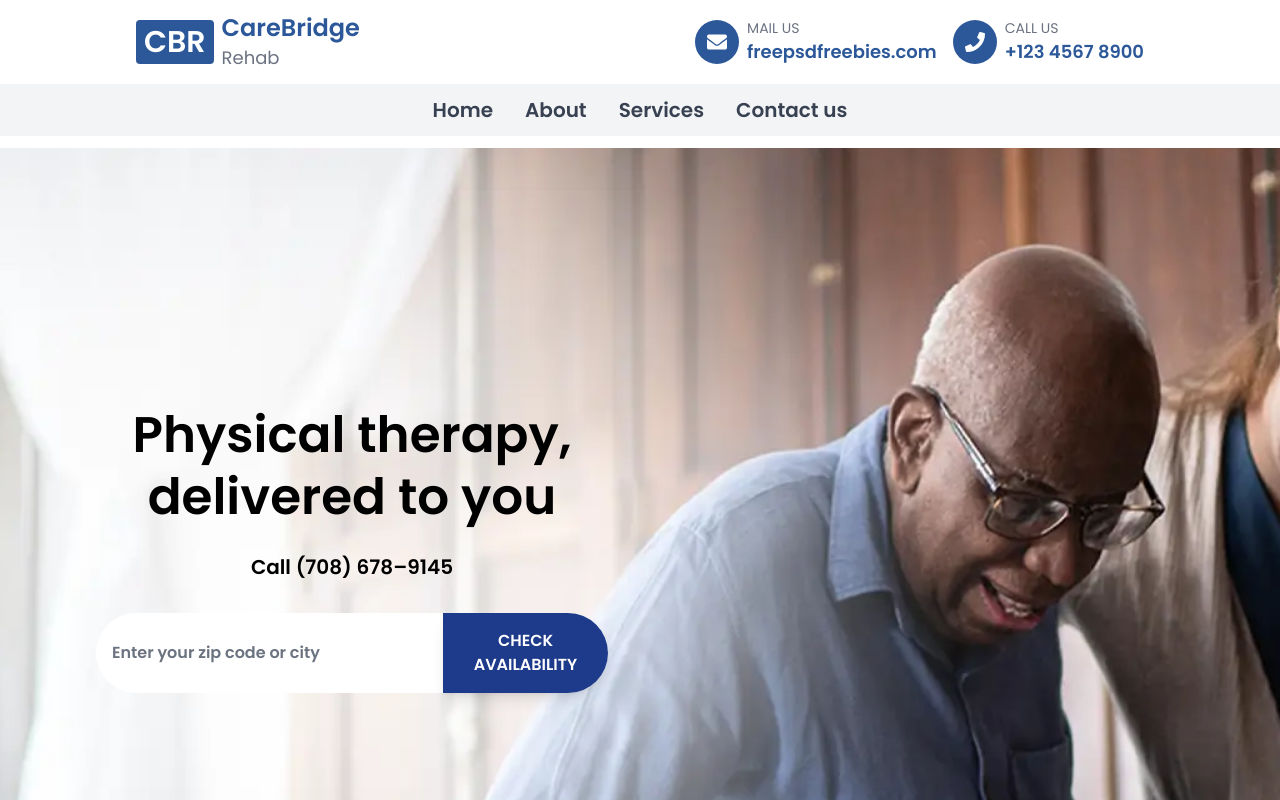
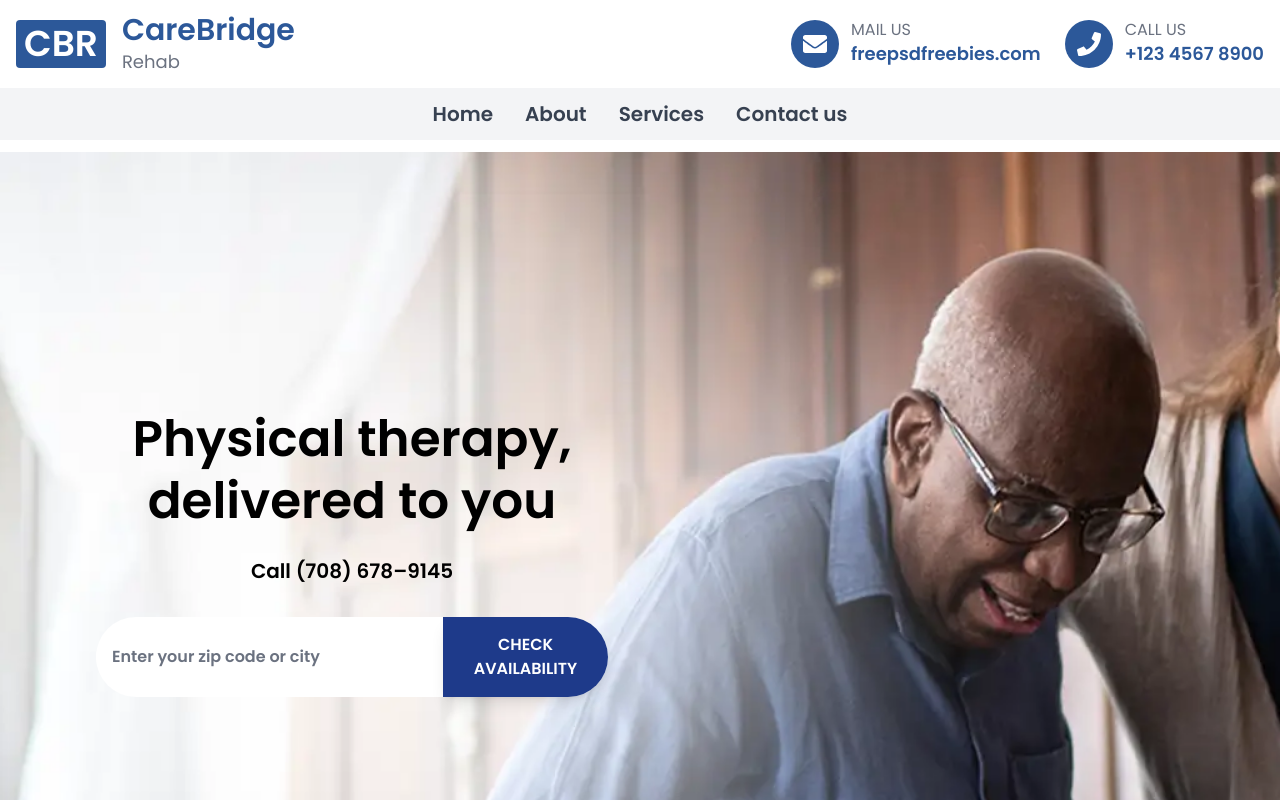
Before and after one commit to Asmaa63/CareBridge, a React (Vite) app: page / in a window 1280 px wide. Shown: the top 800 px of the page. Built offline with nearby package versions, Linux system fonts and the light colour scheme.

Commit message:
delete screen

```diff
--- a/tailwind.config.js
+++ b/tailwind.config.js
@@ -3,12 +3,12 @@ module.exports = {
   content: ["./index.html", "./src/**/*.{js,ts,jsx,tsx}"],
   theme: {
     extend: {
-      screens: {
-        xs: "250px", // حجم للشاشات الصغيرة جدًا (مثل الهواتف الصغيرة)
-        sm: "480px", // حجم للشاشات الصغيرة (أقل من الافتراضي)
-        xl: "1440px", // حجم أكبر للشاشات الكبيرة
-        xxl: "2220px" // حجم للشاشات فائقة العرض
-      },
+      // screens: {
+      //   xs: "250px", // حجم للشاشات الصغيرة جدًا (مثل الهواتف الصغيرة)
+      //   sm: "480px", // حجم للشاشات الصغيرة (أقل من الافتراضي)
+      //   xl: "1440px", // حجم أكبر للشاشات الكبيرة
+      //   xxl: "2220px" // حجم للشاشات فائقة العرض
+      // },
       animation: {
         fadeIn: "fadeIn 1.5s ease-in-out",
         fadeInDelay: "fadeIn 2s ease-in-out",
```
